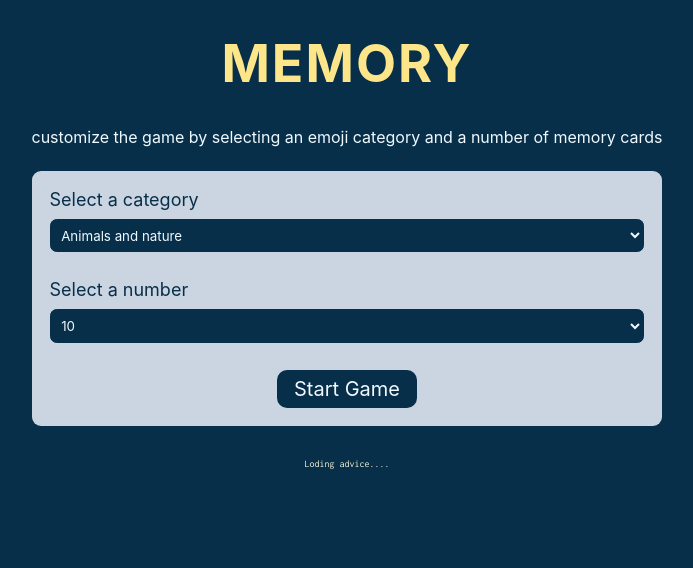
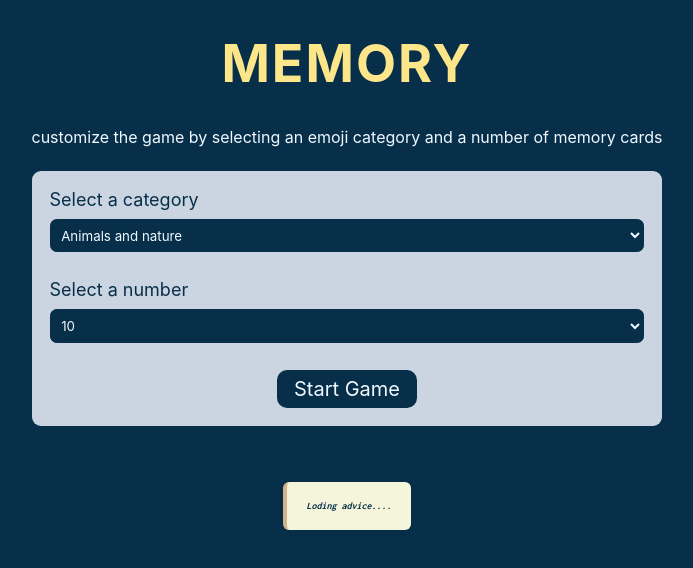
Before and after one commit to BasamLive/MemoryCardGame, a React (Vite) app: page / in a window 1280 px wide. Shown: the top 568 px of the page, without its empty margins (293-986 px from the left). Built offline with nearby package versions, Linux system fonts and the light colour scheme; no server answers.

Commit message:
styled the advice once again

```diff
--- a/src/App.css
+++ b/src/App.css
@@ -247,6 +247,15 @@ Media queries
 
 .advice {
   font-family: "Inconsolata", monospace;
-  color: beige;
+  color: var(--dark-primary);
   font-size: 10px;
+  background-color: #f5f5dc; /* Beige background */
+  border-left: 4px solid #d2b48c; /* Subtle accent for emphasis */
+  padding: 1rem 1.2rem;
+  margin: 1.5rem 0;
+  line-height: 1.6;
+  font-style: italic;
+  font-weight: bold;
+  box-shadow: 0 2px 5px rgba(0, 0, 0, 0.05);
+  border-radius: 6px;
 }
--- a/src/App.jsx
+++ b/src/App.jsx
@@ -156,7 +156,6 @@ function App() {
 
     setMatchCards([]);
     setSelectedCard([]);
-    setAdvice("");
   };
 
   ////////////////////////
```
